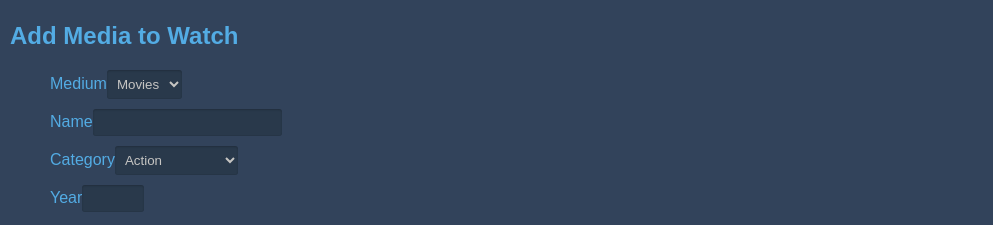
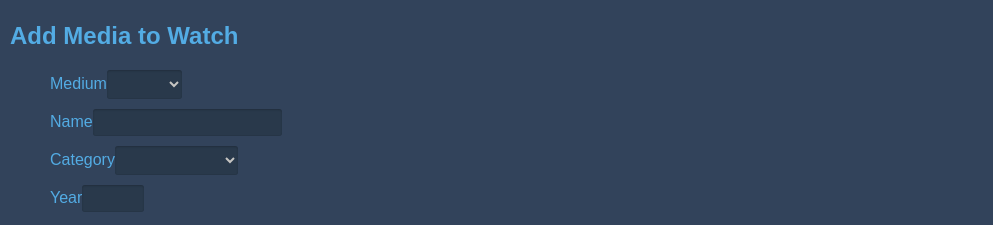
Before and after one commit to kirandash/Angular-Revision, an Angular app: page / in a window 1280 px wide. Shown: the part 152-377 px from the top of the page, without its empty margins (0-993 px from the left). Built offline with nearby package versions, Linux system fonts and the light colour scheme.

Commit message:
4.2 Template Drive Forms - End

```diff
--- a/src/app/media-item-form/media-item-form.component.html
+++ b/src/app/media-item-form/media-item-form.component.html
@@ -1,22 +1,22 @@
 <header>
   <h2>Add Media to Watch</h2>
 </header>
-<form>
+<form (ngSubmit)="onSubmit(mediaItemForm.value)" #mediaItemForm="ngForm">
   <ul>
     <li>
       <label for="medium">Medium</label>
-      <select name="medium" id="medium">
+      <select name="medium" id="medium" ngModel>
         <option value="Movies">Movies</option>
         <option value="Series">Series</option>
       </select>
     </li>
     <li>
       <label for="name">Name</label>
-      <input type="text" name="name" id="name">
+      <input type="text" name="name" id="name" ngModel>
     </li>
     <li>
       <label for="category">Category</label>
-      <select name="category" id="category">
+      <select name="category" id="category" ngModel>
         <option value="Action">Action</option>
         <option value="Science Fiction">Science Fiction</option>
         <option value="Comedy">Comedy</option>
@@ -27,7 +27,7 @@
     </li>
     <li>
       <label for="year">Year</label>
-      <input type="text" name="year" id="year" maxlength="4">
+      <input type="text" name="year" id="year" maxlength="4" ngModel>
     </li>
   </ul>
   <button type="submit">Save</button>
--- a/src/app/media-item-form/media-item-form.component.ts
+++ b/src/app/media-item-form/media-item-form.component.ts
@@ -12,4 +12,8 @@ export class MediaItemFormComponent implements OnInit {
   ngOnInit() {
   }
 
+  onSubmit(mediaItem) {
+    console.log(mediaItem); // Will only hold values for fields with ngModel directive
+  }
+
 }
```
Also changed, not shown: 1 other file (tests, documents, lock files or other folders).
